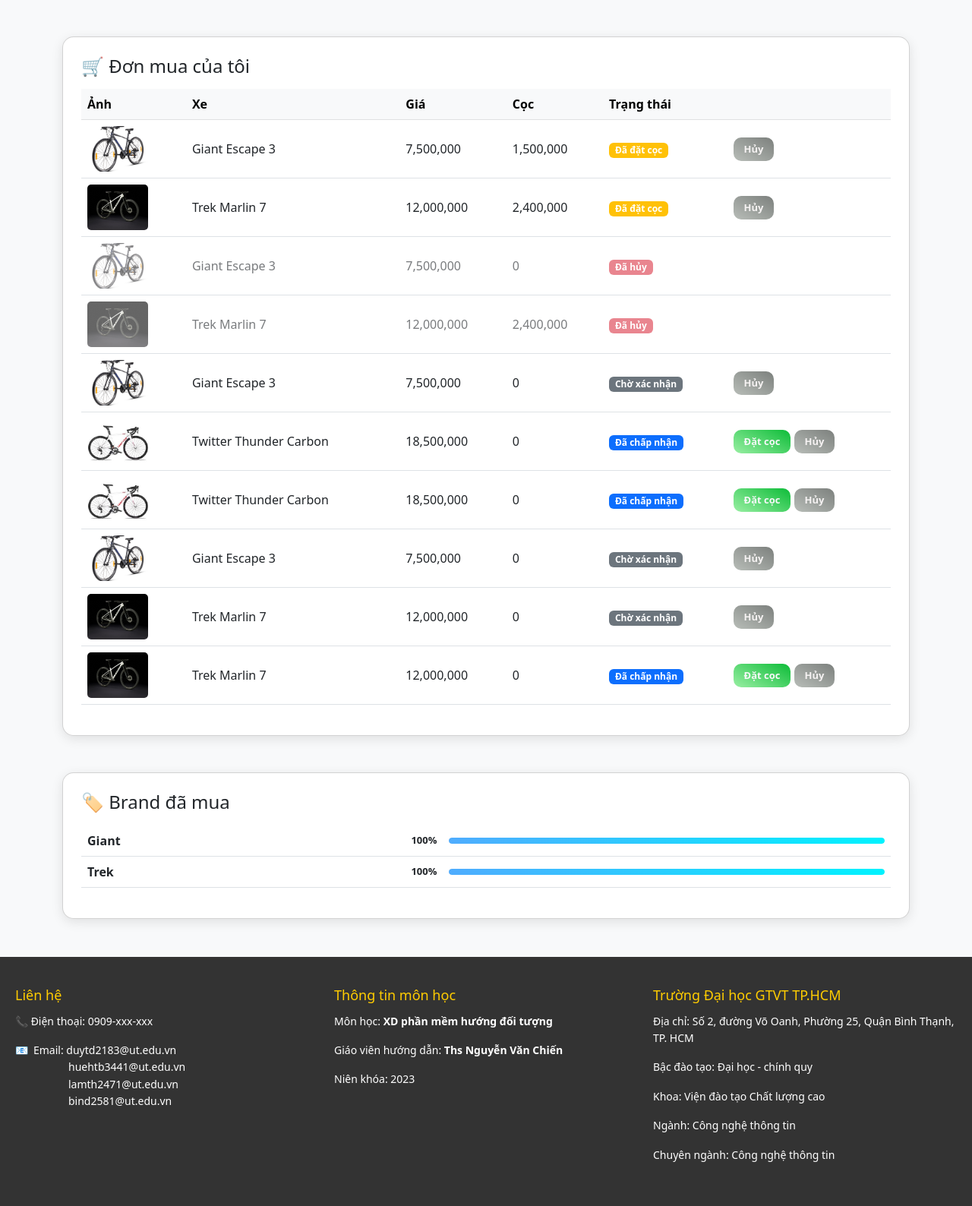
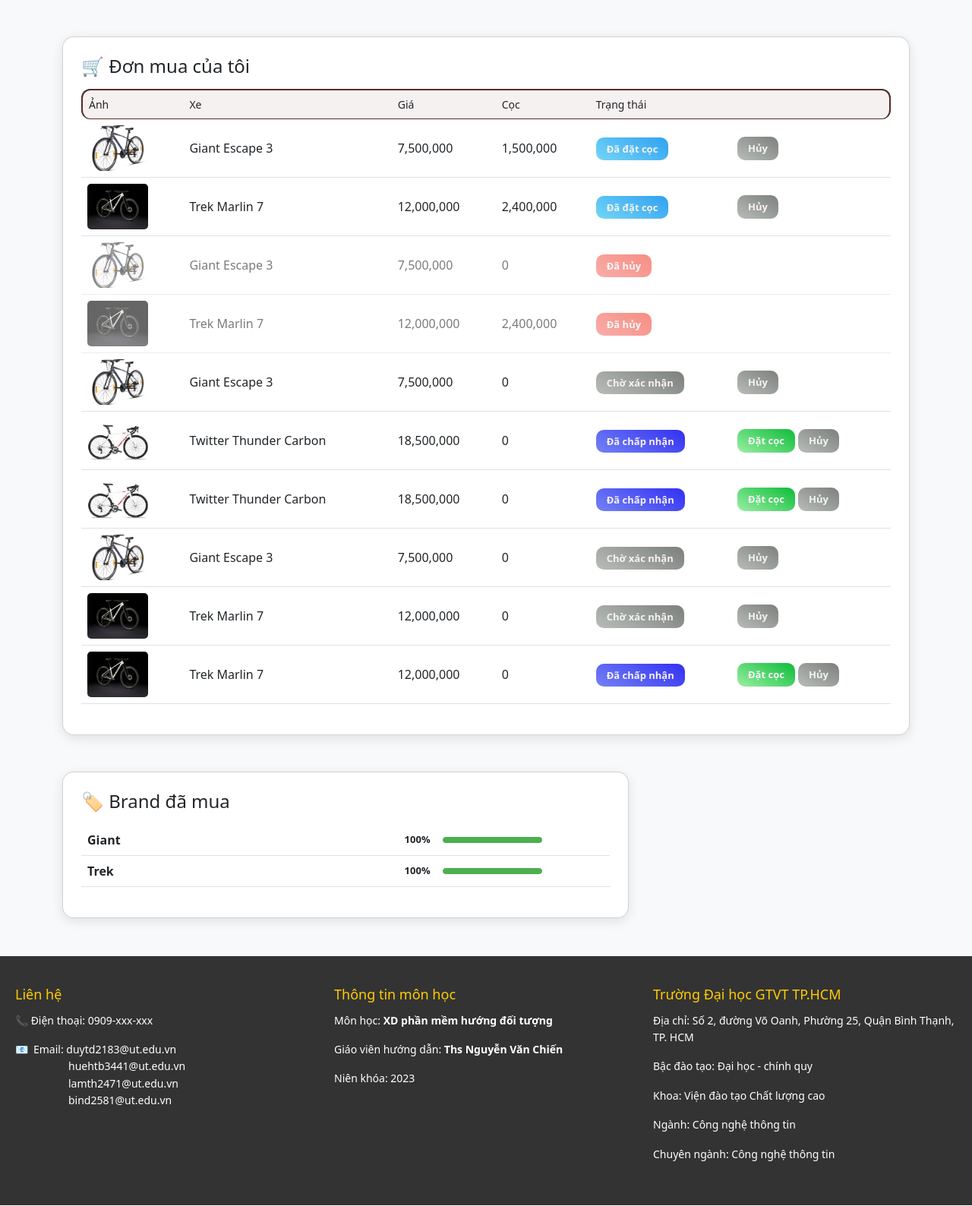
Before and after one commit to DT0712/Website_OOP, a PHP site: page / in a window 1280 px wide. Shown: the part 116-1704 px from the top of the page at 76% size. Run offline with PHP 8.4, Linux system fonts and the light colour scheme; data comes from the database, SQL or seed files in the repository.

Commit message:
change UI

```diff
--- a/assets/Css/style.css
+++ b/assets/Css/style.css
@@ -61,3 +61,67 @@ body {
     padding-right: 5px;
     line-height: 8px;
 }
+
+.badge-pending {
+    background-image: linear-gradient(30deg, #b8bdb8, #7c807d);
+    color: #f5f2f2;
+}
+
+.badge-accepted {
+    background-image: linear-gradient(30deg, #7382f5, #3330f2);
+    color: #f5f2f2;
+}
+
+.badge-rejected {
+    background-image: linear-gradient(30deg, #f57773, #f24330);
+    color: #f5f2f2;
+}
+
+.badge-deposit_paid {
+    background-image: linear-gradient(30deg, #73d5f5, #30a1f2);
+    color: #f5f2f2;
+}
+
+.badge-completed {
+    background-image: linear-gradient(30deg, #79f573, #30f233);
+    color: #f5f2f2;
+}
+
+.badge-cancelled {
+    background-image: linear-gradient(30deg, #f57773, #f24330);
+    color: #f5f2f2;
+}
+
+table {
+    border-collapse: separate;
+    border-spacing: 0;
+}
+
+thead {
+    background: #00f2fe;
+}
+
+thead th {
+    background-color: #f6f1f1 !important;
+    background: #f8f9fa;
+    padding: 12px;
+    font-size: 14px;
+    font-weight: 400;
+    box-shadow: 0 2px 5px rgba(0,0,0,0.05);
+    border-top: 2px solid #5a2a26;
+    border-bottom: 2px solid #5a2a26;
+}
+
+/* Bo góc trái */
+thead th:first-child {
+    border-left: 2px solid #5a2a26;
+    border-top-left-radius: 12px;
+    border-bottom-left-radius: 12px;
+}
+
+/* Bo góc phải */
+thead th:last-child {
+    border-right: 2px solid #5a2a26;
+    border-top-right-radius: 12px;
+    border-bottom-right-radius: 12px;
+}
--- a/views/orders.php
+++ b/views/orders.php
@@ -12,7 +12,7 @@
         <h4 class="mb-3">🛒 Đơn mua của tôi</h4>
 
     <table class="table align-middle">
-        <thead class="table-light">
+        <thead>
             <tr>
                 <th>Ảnh</th>
                 <th>Xe</th>
@@ -26,12 +26,12 @@
         <tbody>
         <?php
         $statusClass = [
-            'pending' => 'bg-secondary',
-            'accepted' => 'bg-primary',
-            'rejected' => 'bg-dark',
-            'deposit_paid' => 'bg-warning',
-            'completed' => 'bg-success',
-            'cancelled' => 'bg-danger'
+            'pending' => 'badge-pending',
+            'accepted' => 'badge-accepted',
+            'rejected' => 'badge-rejected',
+            'deposit_paid' => 'badge-deposit_paid',
+            'completed' => 'badge-completed',
+            'cancelled' => 'badge-cancelled'
         ];
 
         $statusText = [
@@ -56,7 +56,7 @@
                 <td><?= number_format($o['deposit_amount']) ?></td>
 
                 <td>
-                    <span class="badge <?= $statusClass[$o['status']] ?>">
+                    <span class="btn-soft <?= $statusClass[$o['status']] ?>">
                         <?= $statusText[$o['status']] ?>
                     </span>
                 </td>
@@ -83,7 +83,7 @@
     </table>
     </div>
 
-    <div class="card card-custom p-4" style="margin-bottom: 50px;">
+    <div class="card card-custom p-4" style="margin-bottom: 50px; margin-right: 370px">
         <h4 class="mb-3">🏷️ Brand đã mua</h4>
 
         <table class="table table-hover align-middle">
@@ -98,18 +98,29 @@
 
             <?php foreach($brands as $b):
                 $percent = ($max > 0) ? ($b['total'] / $max) * 100 : 0;
+                if ($percent <= 20) {
+                    $color = '#f44336';
+                } elseif ($percent <= 40) {
+                    $color = '#ff9800';
+                } elseif ($percent <= 60) {
+                    $color = '#ffc107';
+                } elseif ($percent <= 80) {
+                    $color = '#2196f3';
+                } else {
+                    $color = '#4caf50';
+                }
             ?>
             <tr>
                 <td><strong><?= $b['name'] ?></strong></td>
-                <td style="width: 60%;">
+                <td style="width: 40%;">
                     <div style="display: flex; align-items: center; gap: 10px;">
 
                         <span style="font-size: 13px; font-weight: 600; min-width: 40px;">
                             <?= round($percent) ?>%
                         </span>
 
-                        <div class="progress" style="flex: 1;">
-                            <div class="progress-bar" style="width: <?= $percent ?>%"></div>
+                        <div class="progress" style="width: 50%">
+                            <div class="progress-bar" style="width: <?= $percent ?>%; background: <?= $color ?>;"></div>
                         </div>
 
                     </div>
```
